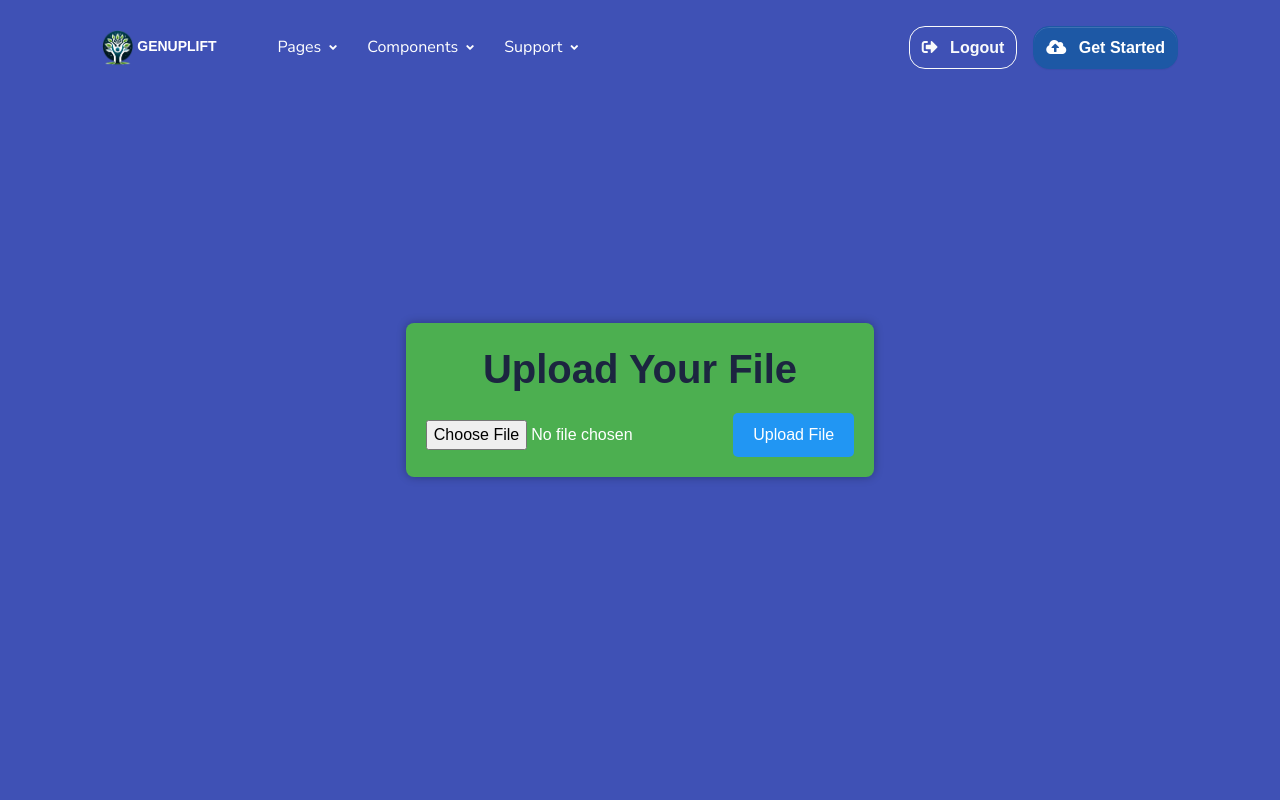
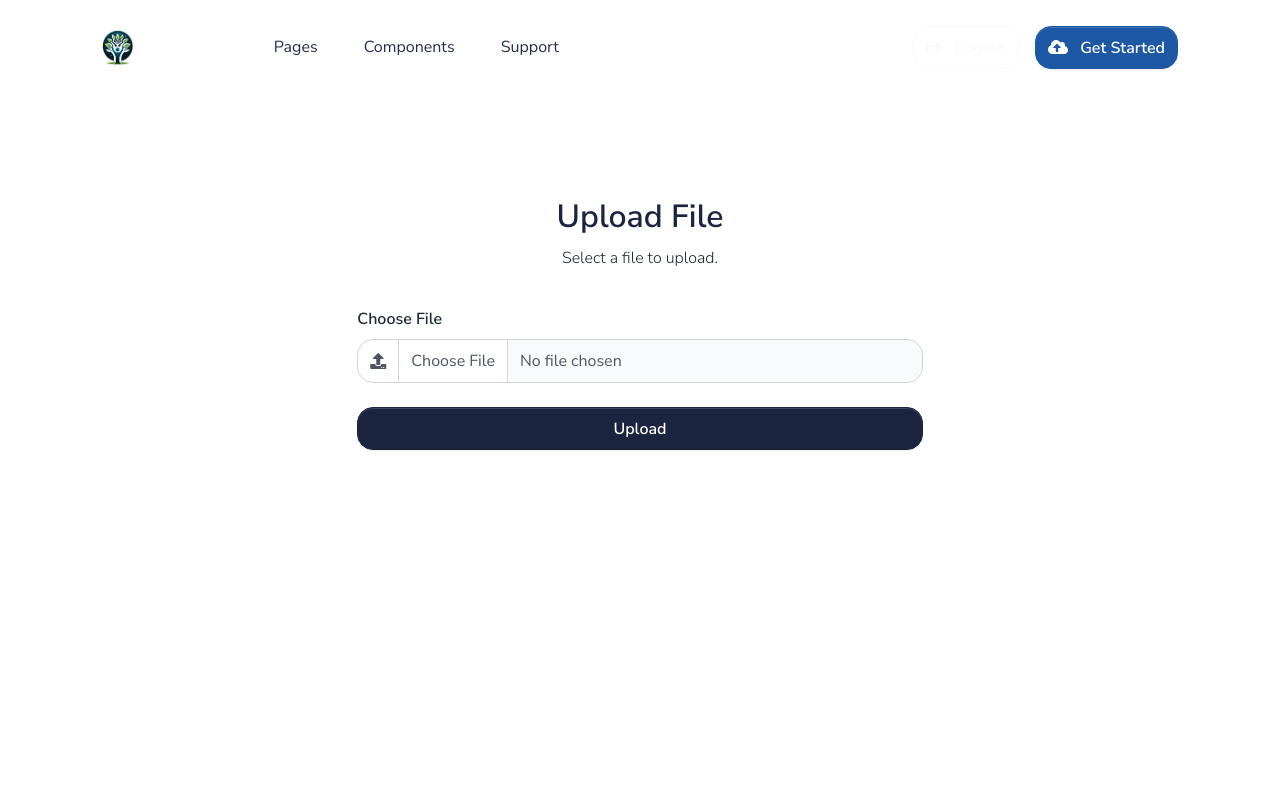
Before and after one commit to OmnisCyber/genuplift_flask, a Flask app: page /upload in a window 1280 px wide. Run offline with Flask 2, Linux system fonts and the light colour scheme; the visitor is signed in with stand-in values (Sample User, id 1); parts of the project's set-up code (start-up, migrations or seed data) failed here and were passed over; some libraries are stand-ins or nearby versions.

Commit message:
restyle upload.html

```diff
--- a/apps/home/routes.py
+++ b/apps/home/routes.py
@@ -219,7 +219,7 @@
         print("Report saved to:", json_path)
 
 
-@blueprint.route('/', methods=['GET', 'POST'])
+@blueprint.route('/upload', methods=['GET', 'POST'])
 @login_required
 def upload_file():
     if request.method == 'POST':
--- a/apps/templates/home/upload.html
+++ b/apps/templates/home/upload.html
@@ -1,78 +1,44 @@
 {% extends "layouts/base.html" %}
 
-{% block title %} Upload Your Raw Data {% endblock %}
+{% block navigation %}
+{% endblock %}
+
+{% block content %}
+<style>
+  #navbar-main .nav-link {
+      color: #242e4c; /* Your specific blue color */
+  }
+</style>
+<section class="section section-lg">
+    <div class="container">
+        <div class="row justify-content-center">
+            <div class="col-12 col-lg-8">
+                <div class="card border-0 p-2 p-md-3 p-lg-5">
+                    <div class="card-header bg-white border-0 text-center">
+                        <h2>Upload File</h2>
+                        <p>Select a file to upload.</p>
+                    </div>
+                    <div class="card-body pt-0">
+                        <form action="/upload" method="post" enctype="multipart/form-data">
+                            <div class="mb-4">
+                                <label for="file">Choose File</label>
+                                <div class="input-group">
+                                    <span class="input-group-text" id="file-addon"><span class="fas fa-upload"></span></span>
+                                    <input type="file" class="form-control" id="file" name="file" required>
+                                </div>
+                            </div>
+                            <div class="d-grid">
+                                <button type="submit" class="btn btn-secondary">Upload</button>
+                            </div>
+                        </form>
+                    </div>
+                </div>
+            </div>
+        </div>
+    </div>
+</section>
+{% endblock %}
 
 {% block stylesheets %}
-<!-- Add CSS for styling -->
-<style>
-  body {
-    background-color: #3f51b5;
-    color: #fff;
-    font-family: Arial, sans-serif;
-  }
 
-  main {
-    display: flex;
-    justify-content: center;
-    align-items: center;
-    height: 100vh;
-  }
-
-  .upload-form {
-    background-color: #4caf50;
-    border-radius: 8px;
-    padding: 20px;
-    text-align: center;
-    box-shadow: 0 0 10px rgba(0, 0, 0, 0.3);
-  }
-
-  .upload-input {
-    display: none;
-  }
-
-  label {
-    display: block;
-    background-color: #2196f3;
-    color: #fff;
-    padding: 10px;
-    border-radius: 5px;
-    cursor: pointer;
-    transition: background-color 0.3s;
-  }
-
-  label:hover {
-    background-color: #1976d2;
-  }
-
-  button[type="submit"] {
-    margin-top: 10px;
-    background-color: #2196f3;
-    color: #fff;
-    padding: 10px 20px;
-    border: none;
-    border-radius: 5px;
-    cursor: pointer;
-    transition: background-color 0.3s;
-  }
-
-  button[type="submit"]:hover {
-    background-color: #1976d2;
-  }
-</style>
-{% endblock stylesheets %}
-
-{% block content %}
-<main>
-  <div class="upload-form">
-    <h1>Upload Your File</h1>
-    <form action="/" method="POST" enctype="multipart/form-data">
-      <input type="file" name="file" required />
-      <button type="submit">Upload File</button>
-    </form>
-
-  </div>
-</main>
-{% endblock content %}
-{% block javascripts %}
-<!-- No JavaScript required -->
-{% endblock javascripts %}
+{% endblock %}
```
